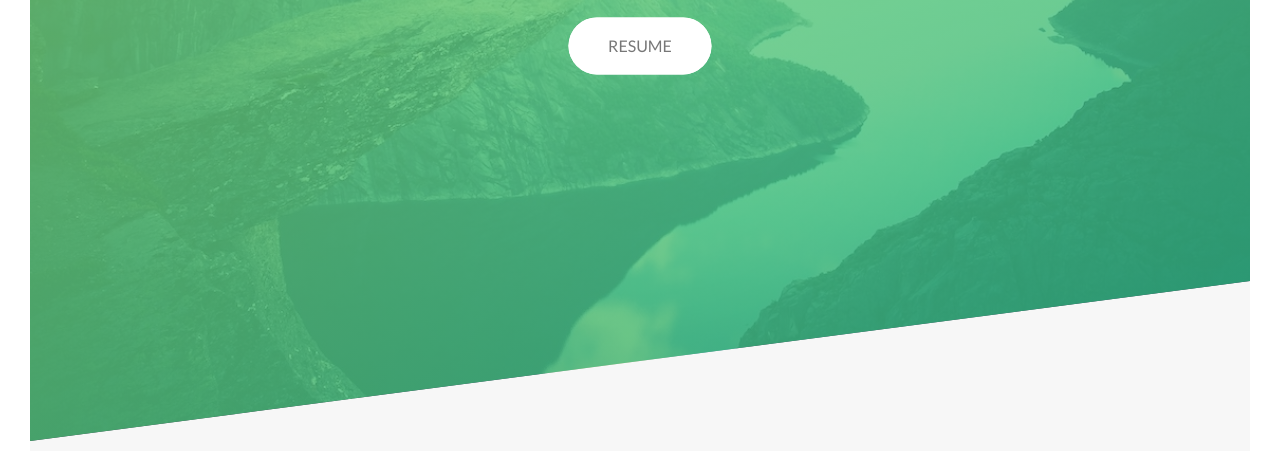
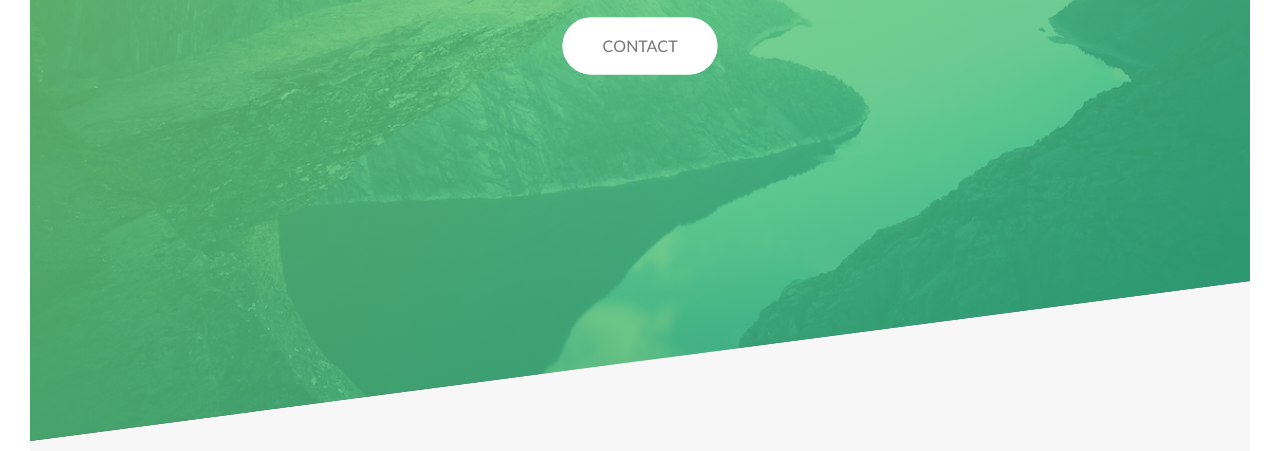
Before and after one commit to Delmanat3/up-draft, a website: page index.html in a window 1280 px wide. Shown: the part 349-800 px from the top of the page. Drawn offline with Linux system fonts and the light colour scheme.

Commit message:
complete

```diff
--- a/index.html
+++ b/index.html
@@ -48,7 +48,7 @@
                 <span class="heading-primary--sub">Full Stack Developer</span>
             </h1>
 
-            <a href="#" class="btn btn--white btn--animated">resume</a>
+            <a href="#contact" class="btn btn--white btn--animated">Contact</a>
         </div>
     </header>
 
```
Also changed, not shown: 1 other file.
